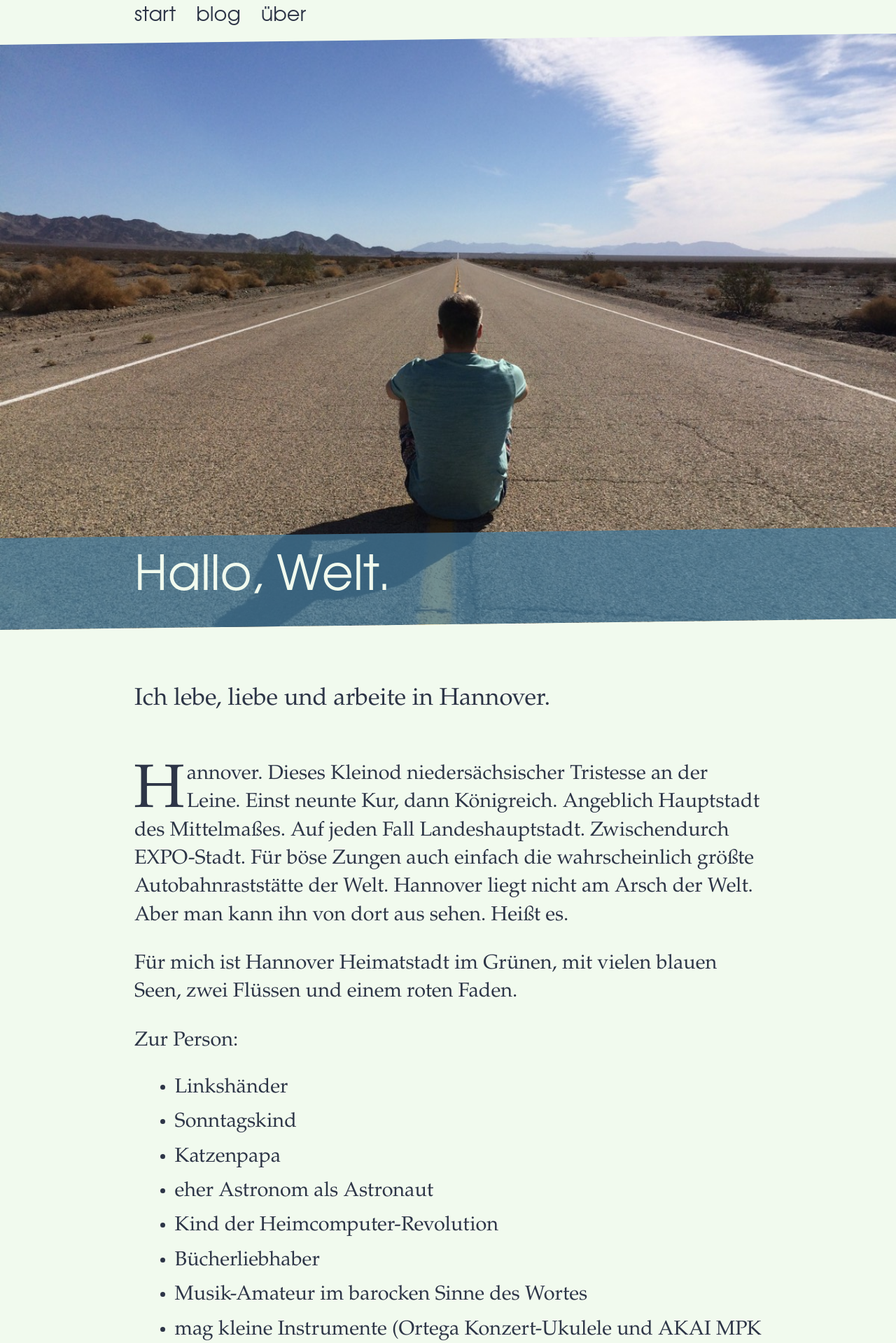
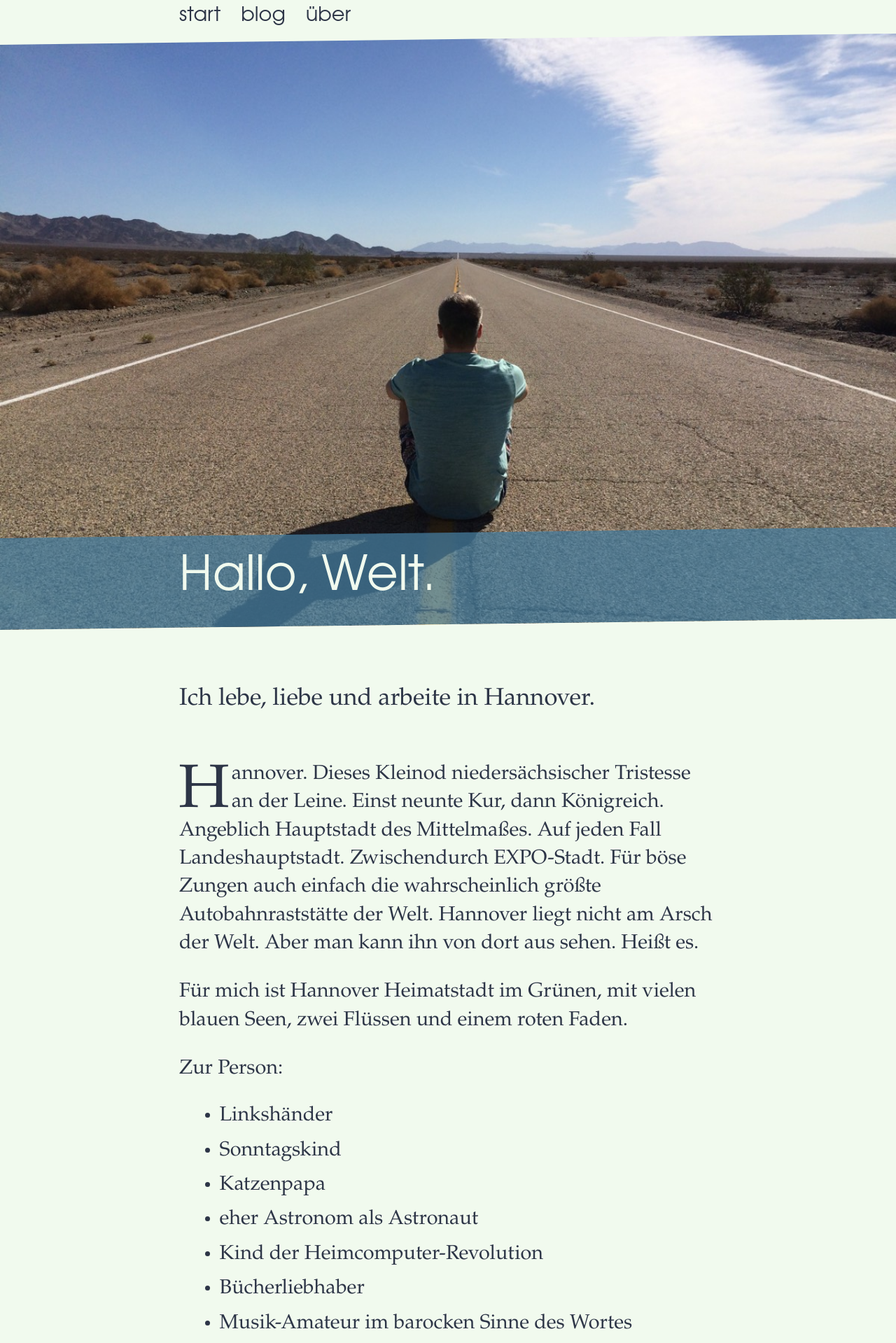
Before and after one commit to marc2o/marc2o.github.io, a Jekyll site: the page built from about.md, in a window 1280 px wide. Shown: the top 1919 px of the page at 70% size. Built offline with Jekyll 4.4.1, drawn with Linux system fonts in a browser that asks for light colours.

Commit message:
Update article.css

```diff
--- a/assets/css/article.css
+++ b/assets/css/article.css
@@ -7,8 +7,8 @@
 	--text-font: 'Merriweather';
 	--spot-font: 'Open Sans';
 	*/
-	--outer-width: 72rem;
-	--inner-width: 56rem;
+	--outer-width: 56rem;
+	--inner-width: 48rem;
 }
 /*! minireset.css v0.0.6 | MIT License | github.com/jgthms/minireset.css */
 html,body,p,ol,ul,li,dl,dt,dd,blockquote,figure,fieldset,legend,textarea,pre,iframe,hr,h1,h2,h3,h4,h5,h6{margin:0;padding:0}h1,h2,h3,h4,h5,h6{font-size:100%;font-weight:normal}ul{list-style:none}button,input,select{margin:0}html{box-sizing:border-box}*,*::before,*::after{box-sizing:inherit}img,video{height:auto;max-width:100%}iframe{border:0}table{border-collapse:collapse;border-spacing:0}td,th{padding:0}
@@ -186,6 +186,7 @@ header>h1 {
 	background-color: var(--spot-color-transparent);
 	clip-path: polygon(0 1rem, 100% 0, 100% calc(100% - 1rem), 0 100%);
 }
+
 header>h1>span {
 	display: block;
 	max-width: var(--inner-width);
```
